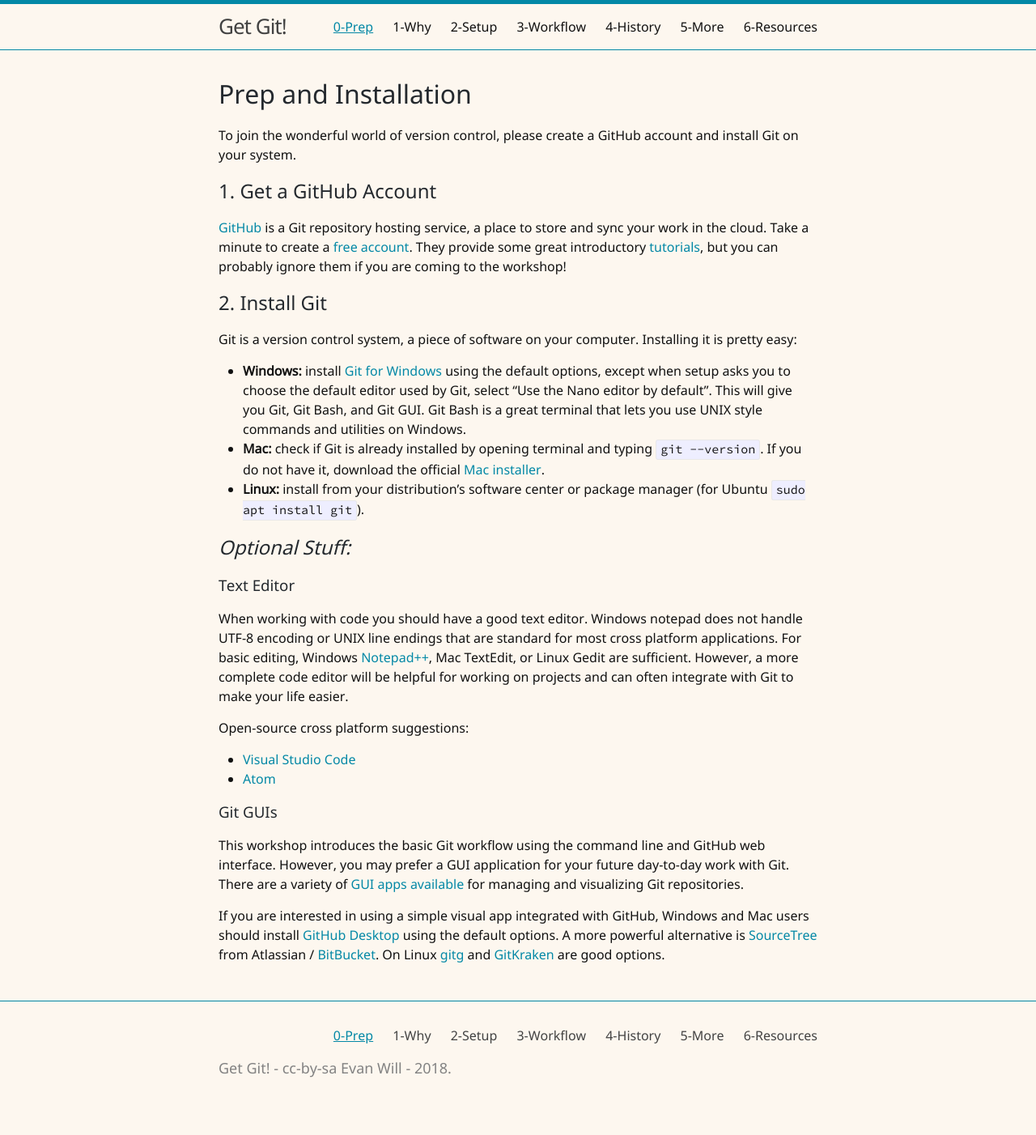
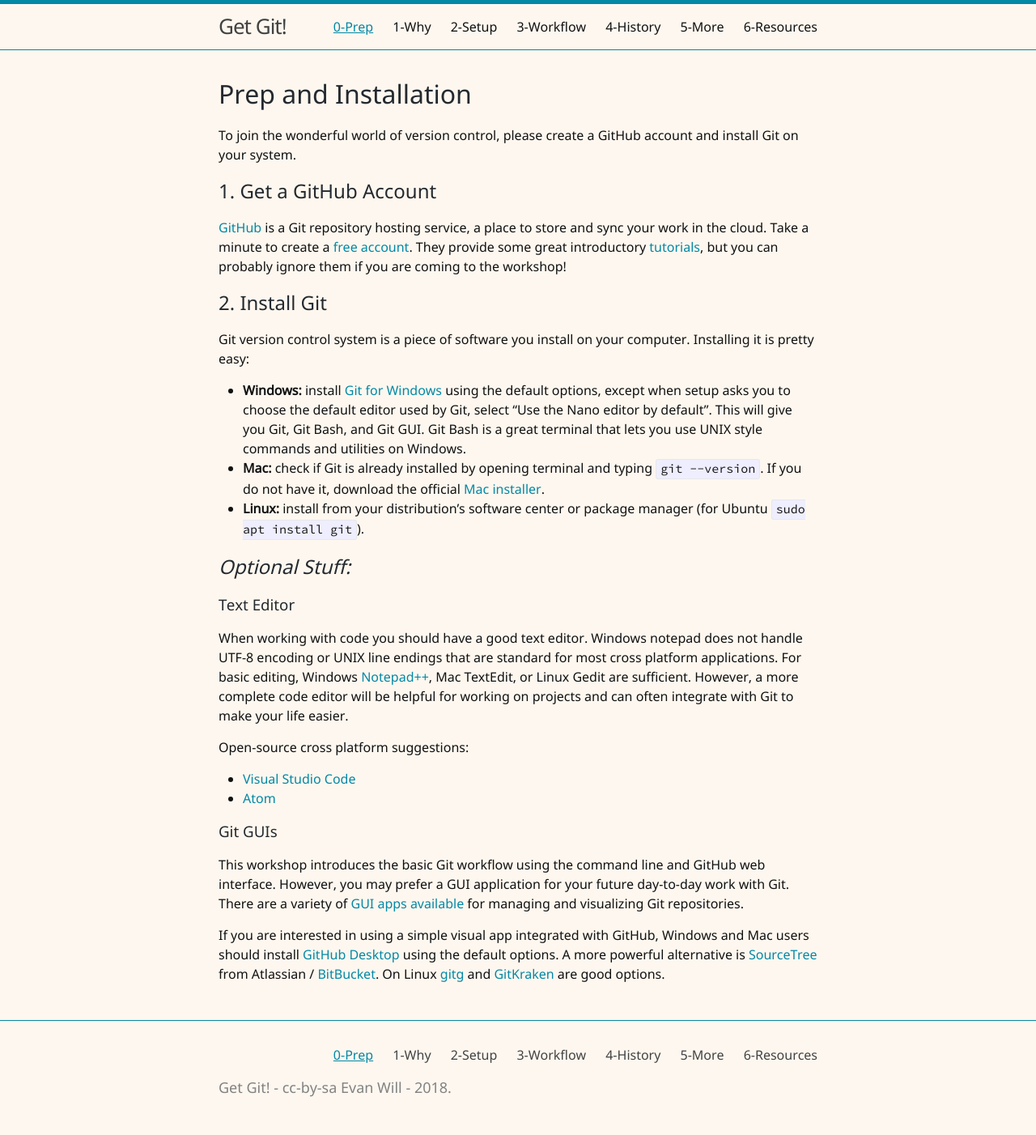
Before and after one commit to evanwill/get-git, a Jekyll site: the page built from 0-prep.md, in a window 1280 px wide. Shown: the whole page at 81% size. Built offline with Jekyll 4.4.1, drawn with Linux system fonts in a browser that asks for light colours; before the commit the page ends 1378 px from its top, so only the background shows below that.

Commit message:
update prep and set up

```diff
--- a/0-prep.md
+++ b/0-prep.md
@@ -15,10 +15,10 @@ They provide some great introductory [tutorials](https://guides.github.com/){:ta
 
 ## 2. Install Git
 
-Git is a version control system, a piece of software on your computer.
+Git version control system is a piece of software you install on your computer.
 Installing it is pretty easy:
 
-- **Windows:** install [Git for Windows](https://git-for-windows.github.io/){:target="_blank"} using the default options, except when setup asks you to choose the default editor used by Git, select "Use the Nano editor by default". This will give you Git, Git Bash, and Git GUI. Git Bash is a great terminal that lets you use UNIX style commands and utilities on Windows.
+- **Windows:** install [Git for Windows](https://gitforwindows.org/){:target="_blank"} using the default options, except when setup asks you to choose the default editor used by Git, select "Use the Nano editor by default". This will give you Git, Git Bash, and Git GUI. Git Bash is a great terminal that lets you use UNIX style commands and utilities on Windows.
 - **Mac:** check if Git is already installed by opening terminal and typing `git --version`. If you do not have it, download the official [Mac installer](https://git-scm.com/downloads){:target="_blank"}.
 - **Linux:** install from your distribution's software center or package manager (for Ubuntu `sudo apt install git`).
 
```
Also changed, not shown: 2-setup.md (+2 -2 lines).
